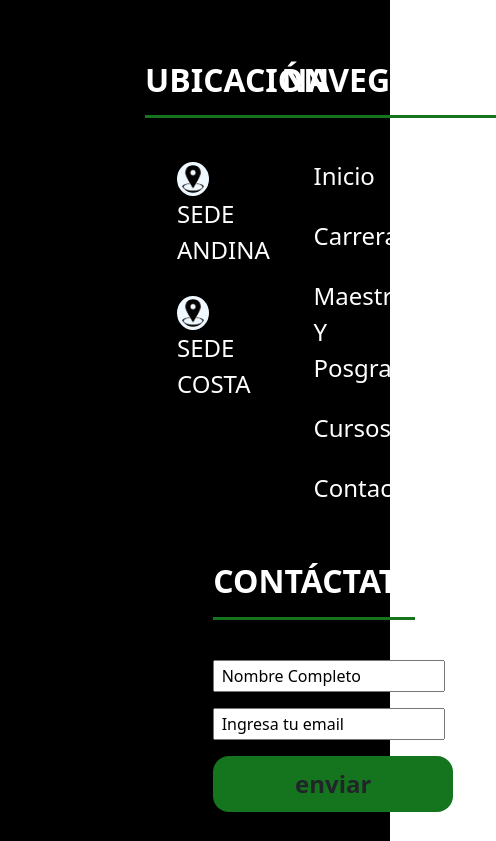
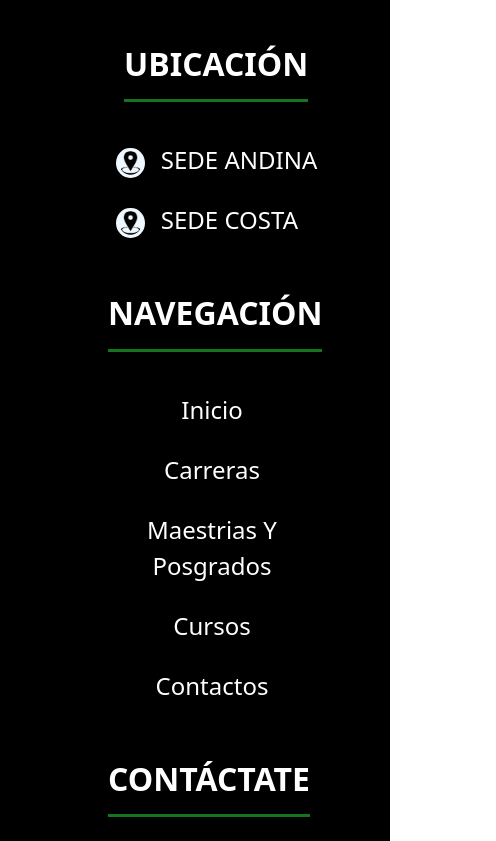
Before and after one commit to Maximotilleria/PreEntrega2tilleria, a plain HTML site: page pages/contacto.html in a window 390 px wide. Shown: the part 1095-1936 px from the top of the page, 496 px wide, since content can reach past the window. Drawn offline with nearby package versions, Linux system fonts and the light colour scheme.

Commit message:
responsive footer

```diff
--- a/css/index.css
+++ b/css/index.css
@@ -1097,4 +1097,85 @@ form ::placeholder {
         margin-bottom: 1rem;
     }
 
+
+    /* RESPONSIVE DEL FOOTER */
+
+    .logito-foot{
+        height: 3rem;
+        width: 18rem;
+    }
+    .footer{
+        flex-direction: column;
+    }
+    .img_creditos2{
+        padding-left: 4rem;
+    }
+    .footer_row{
+        flex-direction: column;
+        margin-left: 0.5rem;
+    }
+
+    /* UBI */
+    .ubii{
+        margin-left: 4rem;
+    }
+    .footer_ubi{
+        margin-left: 1.5rem;
+    }
+    .footer_ubi a{
+        width: 20rem;
+        padding-right: 4rem;
+    }
+
+    .footer_ubi a img{
+        width: 1.8rem;
+        background-color: aliceblue;
+        border-radius: 50%;
+        padding: 0.2rem;
+        margin-right: 1rem;
+    }
+
+    /* NAVEGACION */
+
+
+    .nav{
+        margin-left: 3rem;
+    }
+    .ulnav{
+        width: 15rem;
+        text-align: center;
+
+    }
+    .ullo{
+        flex-direction: column;
+        justify-content: center;
+    }
+    .aubi{
+        font-size: 0.5rem;
+    }
+
+    /* CONTACTO */
+
+    .fmr{
+        margin-left: 1rem;
+    }
+    .con{
+        margin-left: 3rem;
+    }
+    .inputfoo{
+        width: 10rem;
+        margin-left: 3rem;
+    }
+    .btn{
+        height: 2rem;
+        width: 8rem;
+        font-weight: 700;
+        font-size: 1rem;
+        margin-left: 4rem;
+    }
+    .img_creditos{
+        height: 5rem;
+        padding-left: 3rem;
+        margin-top: 2rem;
+    }
 }
--- a/pages/contacto.html
+++ b/pages/contacto.html
@@ -53,31 +53,31 @@
 
             <div class="footer_row">
                 <div class="footer_links">
-                    <h4>UBICACIÓN</h4>
+                    <h4 class="ubii">UBICACIÓN</h4>
                     <div class="footer_ubi">
                         <ul>
-                            <li><a href="https://goo.gl/maps/QyLWmtFMe3qadDUr6"> <img src="../img/ubi.png" alt="">SEDE ANDINA</a></li>
-                            <li><a href="https://goo.gl/maps/tam86D49u7ZPcnpTA"> <img src="../img/ubi.png" alt="">SEDE COSTA</a></li>
+                            <li><a class="aubi" href="https://goo.gl/maps/QyLWmtFMe3qadDUr6"> <img src="../img/ubi.png" alt="">SEDE ANDINA</a></li>
+                            <li><a class="aubi" href="https://goo.gl/maps/tam86D49u7ZPcnpTA"> <img src="../img/ubi.png" alt="">SEDE COSTA</a></li>
                         </ul>
                     </div>
 
                 </div>
                 <div class="footer_links">
-                    <h4>NAVEGACIÓN</h4>
-                    <ul>
-                        <li><a href="./index.html">Inicio</a></li>
-                        <li><a href="./pages/carreras.html">Carreras</a></li>
-                        <li><a href="./pages/maestrias y posgrados.html">Maestrias y posgrados</a></li>
-                        <li><a href="./pages/cursos.html">Cursos</a></li>
-                        <li><a href="./pages/contacto.html">Contactos</a></li>
+                    <h4 class="nav">NAVEGACIÓN</h4>
+                    <ul class="ullo">
+                        <li class="ulnav"><a href="./index.html">Inicio</a></li>
+                        <li class="ulnav"><a href="./pages/carreras.html">Carreras</a></li>
+                        <li class="ulnav"><a href="./pages/maestrias y posgrados.html">Maestrias y posgrados</a></li>
+                        <li class="ulnav"><a href="./pages/cursos.html">Cursos</a></li>
+                        <li class="ulnav"><a href="./pages/contacto.html">Contactos</a></li>
                     </ul>
                 </div>
                 <div class="footer_links">
-                    <h4>CONTÁCTATE</h4>
-                    <form action="enviar.php" method="post">
-                        <input type="text" id="nombre" placeholder="Nombre Completo">
-                        <input type="email" name="" id="" placeholder="Ingresa tu email">
-                        <button type="submit" class="btn">enviar</button>
+                    <h4 class="con">CONTÁCTATE</h4>
+                    <form class="fmr" action="enviar.php" method="post">
+                        <input class="inputfoo" type="text" id="nombre" placeholder="Nombre Completo">
+                        <input class="inputfoo" type="email" name="" id="" placeholder="Ingresa tu email">
+                        <button  type="submit" class="btn">enviar</button>
                     </form>
                 </div>
 
```
